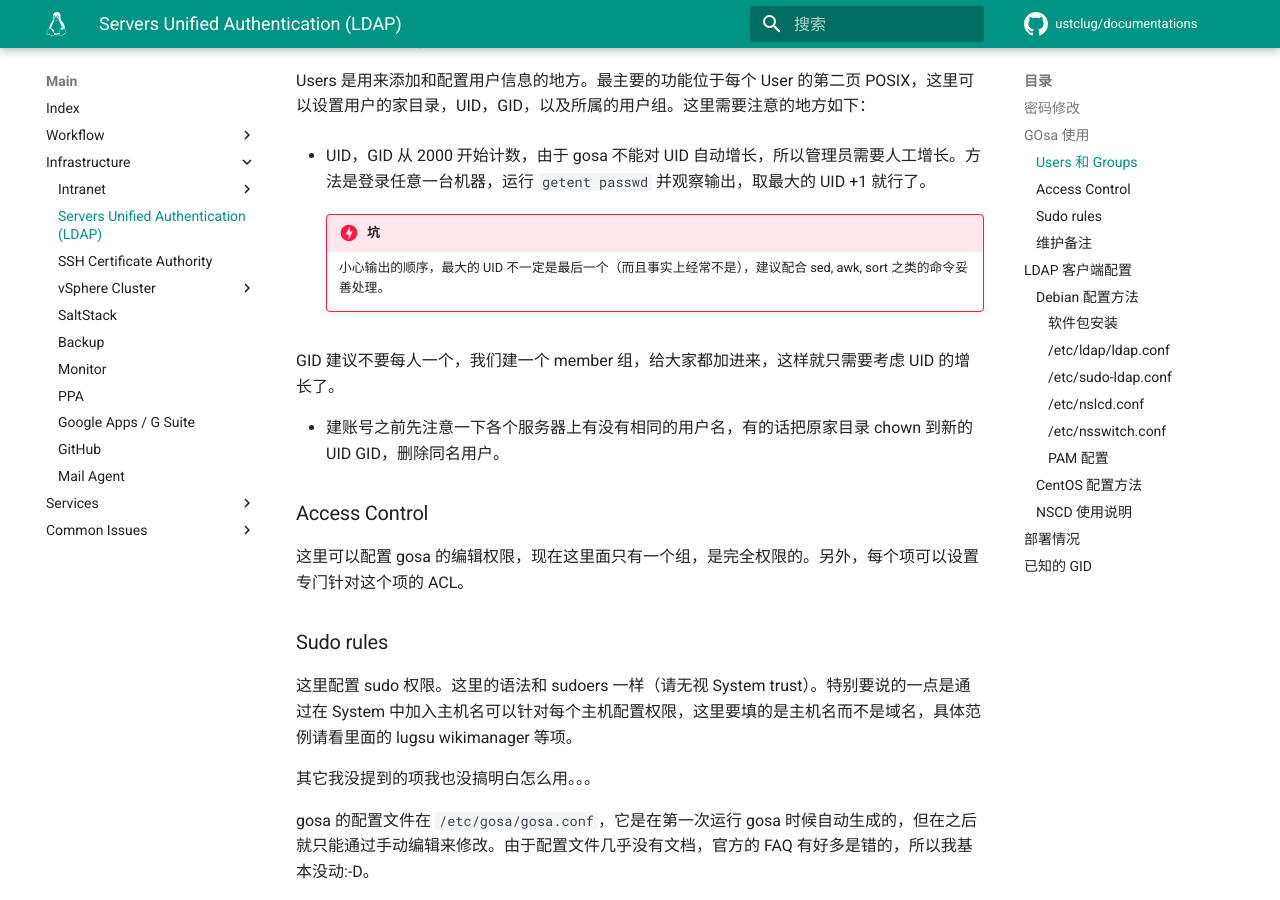
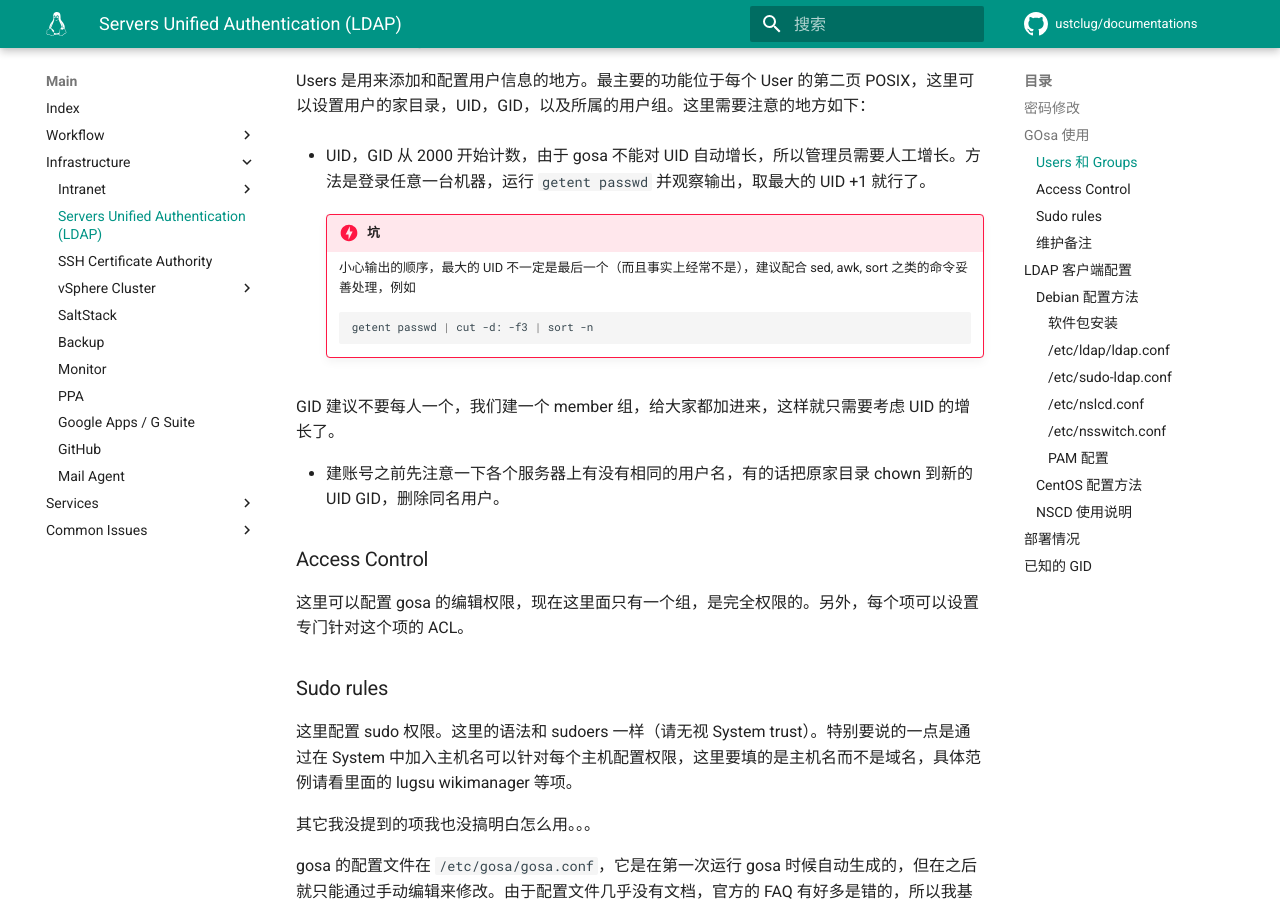
Before and after one commit to ustclug/documentations, an MkDocs documentation site: the page built from docs/infrastructure/ldap.md, in a window 1280 px wide and 900 px high, scrolled down 631 px. Built offline with MkDocs 1.6.1 and Material for MkDocs 9.7.7, drawn with Linux system fonts in a browser that asks for light colours; comment, search, counter and statistics services are not loaded.

Commit message:
Add getent passwd command

````diff
--- a/docs/infrastructure/ldap.md
+++ b/docs/infrastructure/ldap.md
@@ -22,7 +22,11 @@ Users 是用来添加和配置用户信息的地方。最主要的功能位于
 
     !!! danger "坑"
 
-        小心输出的顺序，最大的 UID 不一定是最后一个（而且事实上经常不是），建议配合 sed, awk, sort 之类的命令妥善处理。
+        小心输出的顺序，最大的 UID 不一定是最后一个（而且事实上经常不是），建议配合 sed, awk, sort 之类的命令妥善处理，例如
+
+        ```shell
+        getent passwd | cut -d: -f3 | sort -n
+        ```
 
   GID 建议不要每人一个，我们建一个 member 组，给大家都加进来，这样就只需要考虑 UID 的增长了。
 
````
